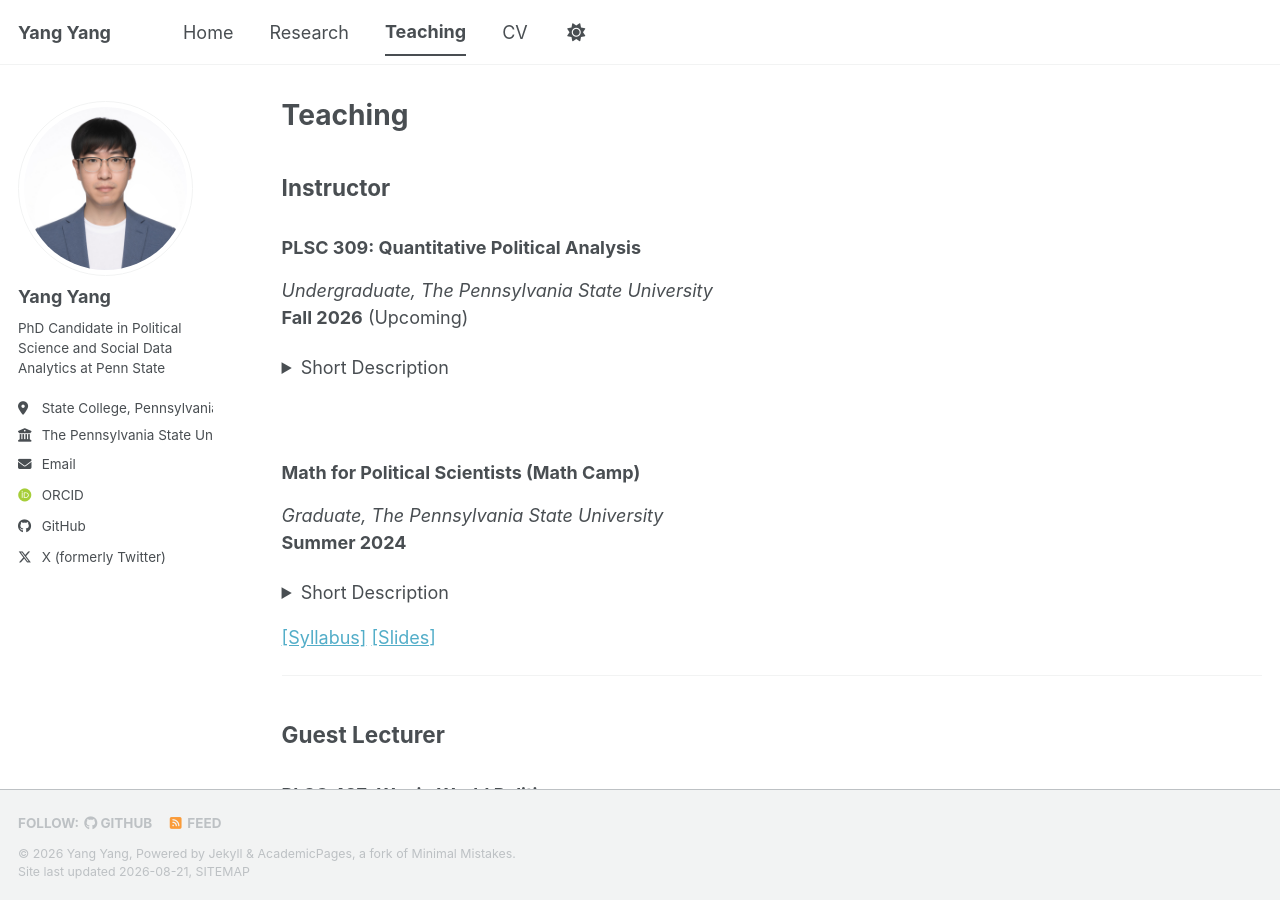
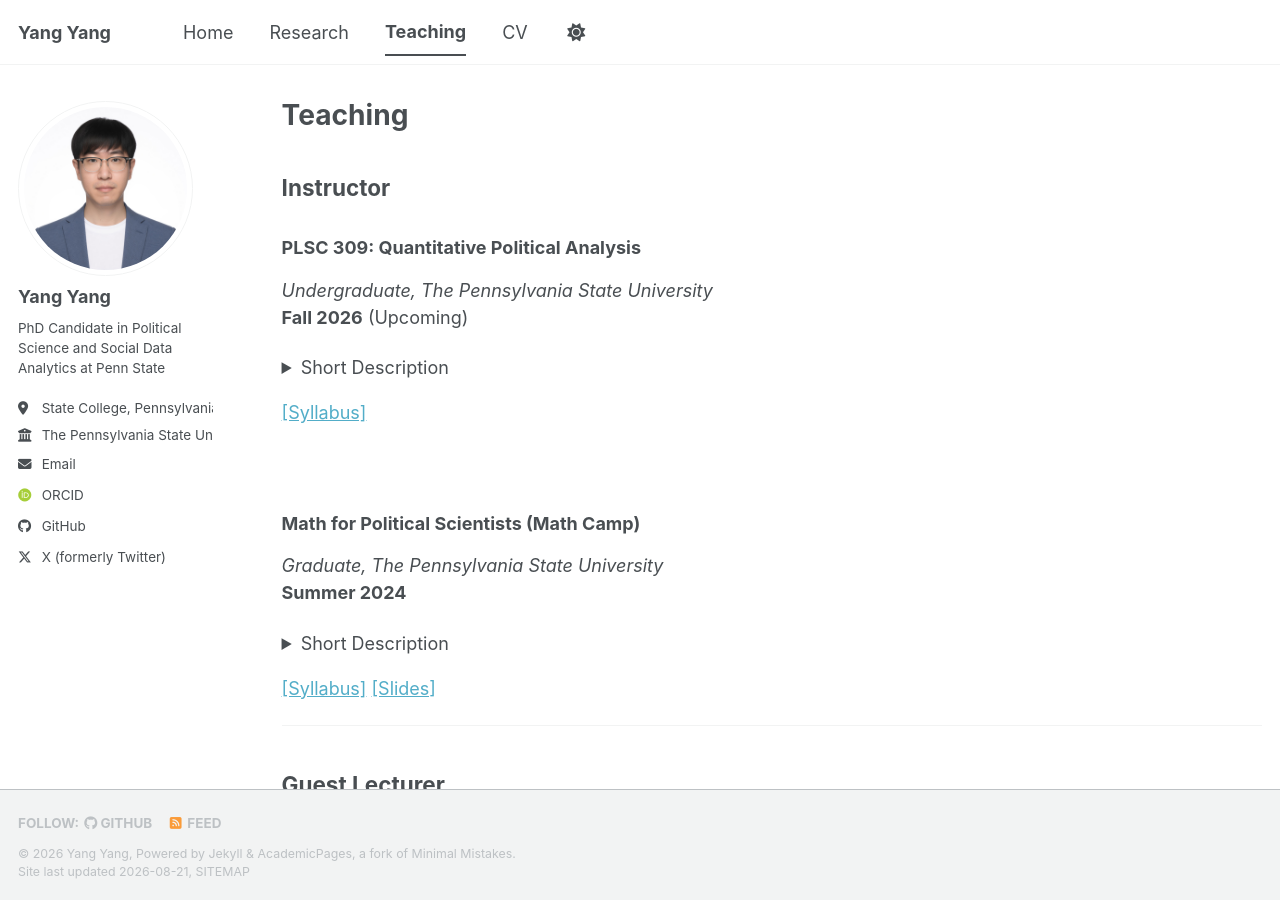
Before and after one commit to yang-yang-ir/yang-yang-ir.github.io, a Jekyll site: the page built from _pages/teaching.md, in a window 1280 px wide and 900 px high. Built offline with Jekyll 4.4.1, drawn with Linux system fonts in a browser that asks for light colours; some web fonts are replaced; a script bundle is joined from its source files by our own code; library files that are not in the unit come from our copies.

Commit message:
Update teaching.md

```diff
--- a/_pages/teaching.md
+++ b/_pages/teaching.md
@@ -17,6 +17,7 @@ An introduction to quantitative methods for political science research,
 covering descriptive statistics, hypothesis testing, linear regression,
 and data visualization using R.
 </details>
+[[Syllabus]](/files/PLSC309_Fall26_Syllabus.pdf)
 
 <br>
 
```
